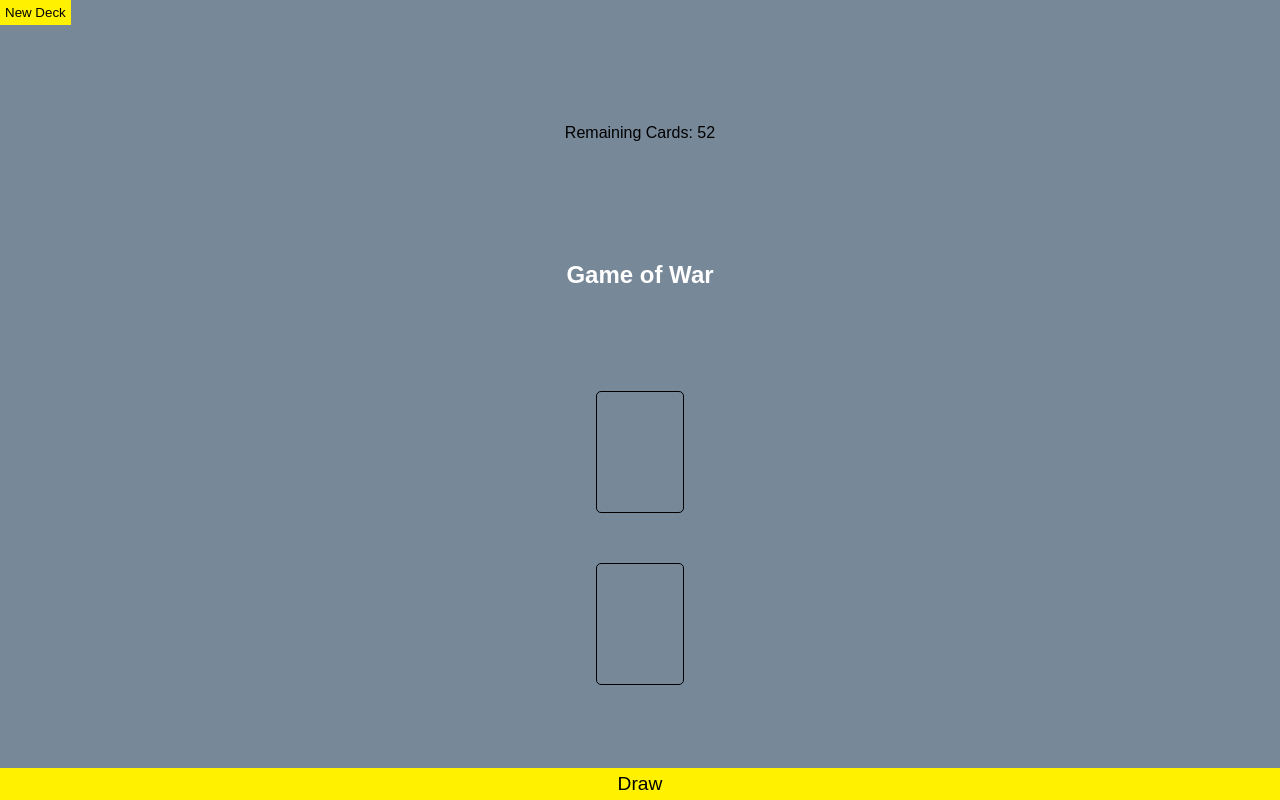
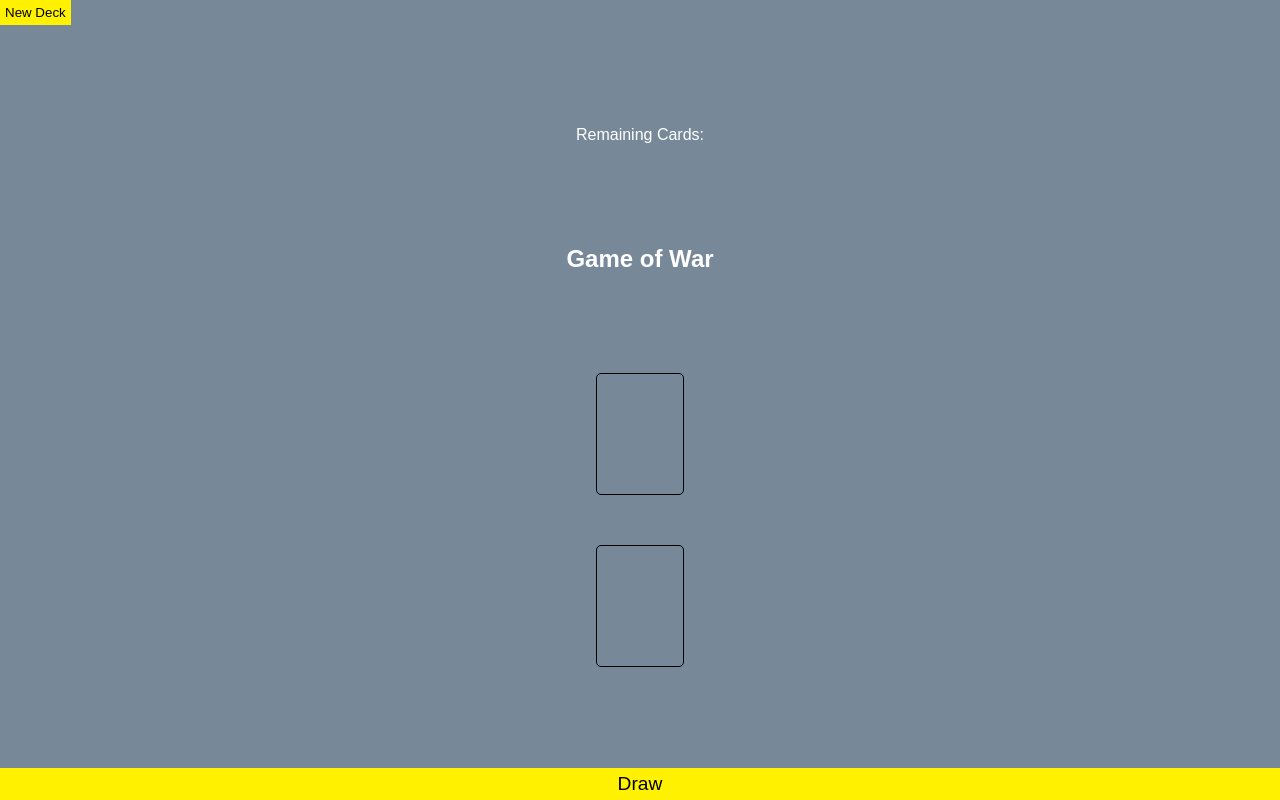
Before and after one commit to vsvang87/WarCardGame, a website: page index.html in a window 1280 px wide. Drawn offline with Linux system fonts and the light colour scheme.

Commit message:
Second commit

```diff
--- a/css/warcardgame.css
+++ b/css/warcardgame.css
@@ -45,6 +45,8 @@ img.card {
     width: 100%;
     height: 100%;
 }
-h2 {
+h2, p {
     color: white;
+    margin: 0;
+    padding: 0;
 }
--- a/index.html
+++ b/index.html
@@ -9,7 +9,7 @@
   </head>
   <body>
     <button id="new-deck">New Deck</button>
-    <p id="remaining-cards">Remaining Cards: 52</p>
+    <p id="remaining-cards">Remaining Cards:</p>
     <h2 id="message">Game of War</h2>
     <div id="cards">
       <div class="card-slot"></div>
--- a/js/warcardgame.js
+++ b/js/warcardgame.js
@@ -10,7 +10,10 @@ function handleClick() {
   fetch("https://apis.scrimba.com/deckofcards/api/deck/new/shuffle/")
     .then((res) => res.json())
     .then((data) => {
+      //display remaing cards message
+      remaingCards.innerHTML = `Remaining Cards: ${data.remaining}`;
       deckId = data.deck_id;
+      console.log(deckId);
     });
 }
 
@@ -32,6 +35,11 @@ drawCardBtn.addEventListener("click", () => {
       console.log(winnerText);
       //display remaing cards message
       remaingCards.innerHTML = `Remaining Cards: ${data.remaining}`;
+
+      //checking when card runs out and disabling draw button if its true
+      if (data.remaining === 0) {
+        drawCardBtn.disabled = true;
+      }
     });
 });
 
```
